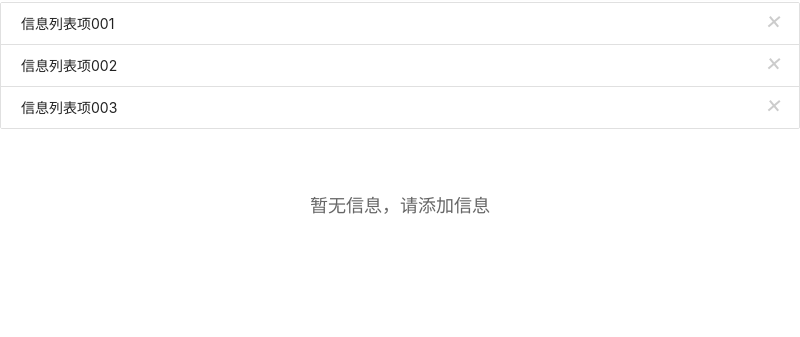
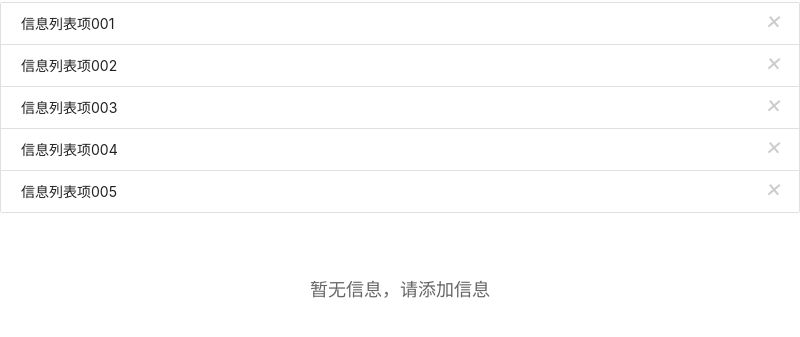
Before and after one commit to damiao-classroom/electron-primary, an Electron app: page html/main.html in a window 800 px wide. Shown: the part 69-406 px from the top of the page. Drawn offline with Linux system fonts and the light colour scheme.

Commit message:
主窗口页面内容开发

```diff
--- a/html/main.html
+++ b/html/main.html
@@ -19,6 +19,8 @@
             <li class="collection-item"> 信息列表项001 <i class="close-btn">×</i> </li>
             <li class="collection-item"> 信息列表项002 <i class="close-btn">×</i> </li>
             <li class="collection-item"> 信息列表项003 <i class="close-btn">×</i> </li>
+            <li class="collection-item"> 信息列表项004 <i class="close-btn">×</i> </li>
+            <li class="collection-item"> 信息列表项005 <i class="close-btn">×</i> </li>
         </ul>
 
         <!-- 提示 -->
```
